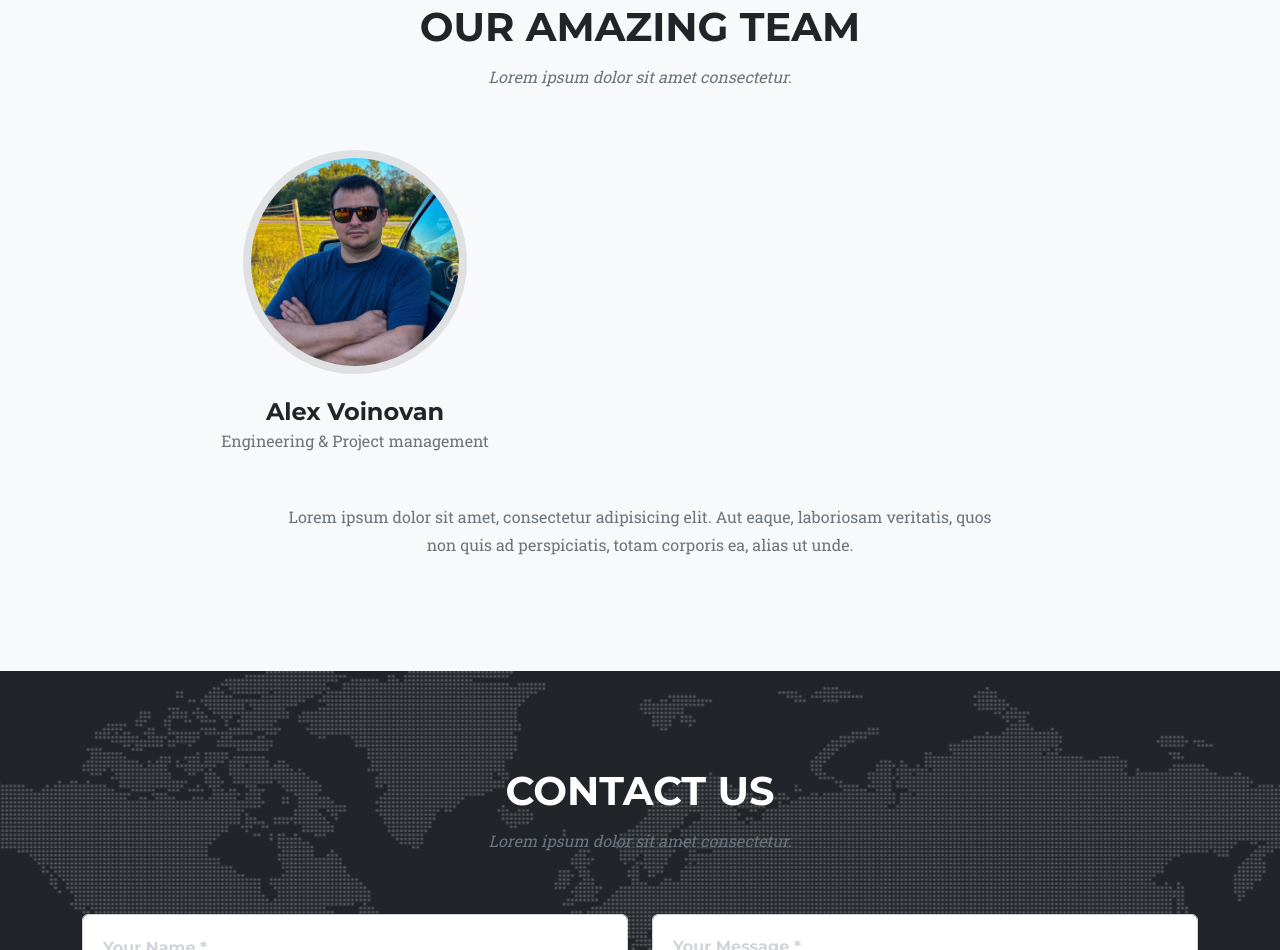
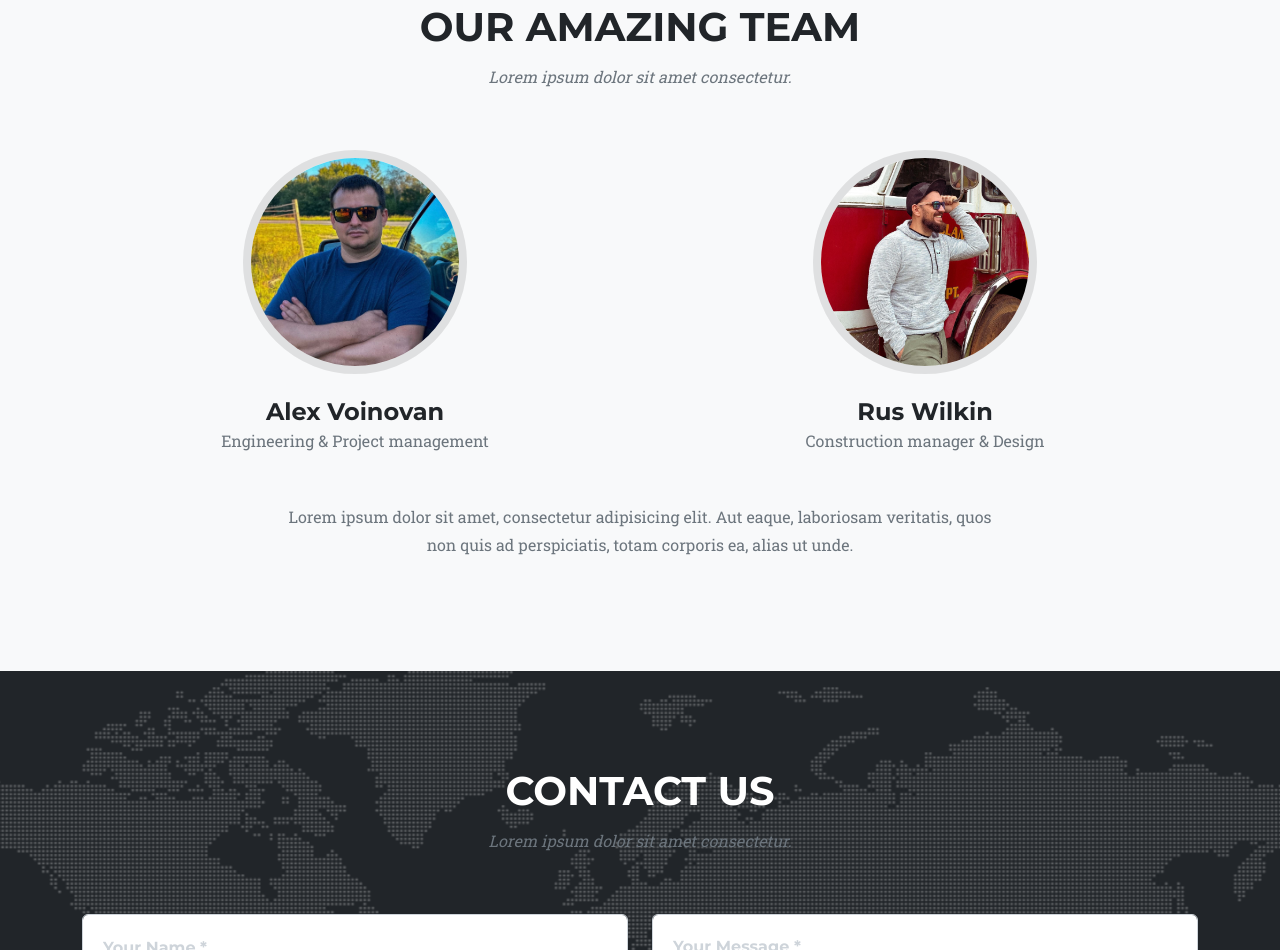
Before and after one commit to ironaddicted/vad, a plain HTML site: page index.html in a window 1280 px wide. Shown: the part 3023-3973 px from the top of the page. Drawn offline with nearby package versions, Linux system fonts and the light colour scheme.

Commit message:
Update index.html

```diff
--- a/index.html
+++ b/index.html
@@ -273,6 +273,13 @@
                             <a class="btn btn-dark btn-social mx-2" href="#!" aria-label="Diana Petersen LinkedIn Profile"><i class="fab fa-linkedin-in"></i></a>-->
                         </div>
                     </div>
+					<div class="col-lg-6">
+                        <div class="team-member">
+                            <img class="mx-auto rounded-circle" src="assets/img/team/2.jpg" alt="..." />
+                            <h4>Rus Wilkin</h4>
+                            <p class="text-muted">Construction manager & Design</p>
+							</div>
+							</div>
                 </div>
                 <div class="row">
                     <div class="col-lg-8 mx-auto text-center"><p class="large text-muted">Lorem ipsum dolor sit amet, consectetur adipisicing elit. Aut eaque, laboriosam veritatis, quos non quis ad perspiciatis, totam corporis ea, alias ut unde.</p></div>
```
